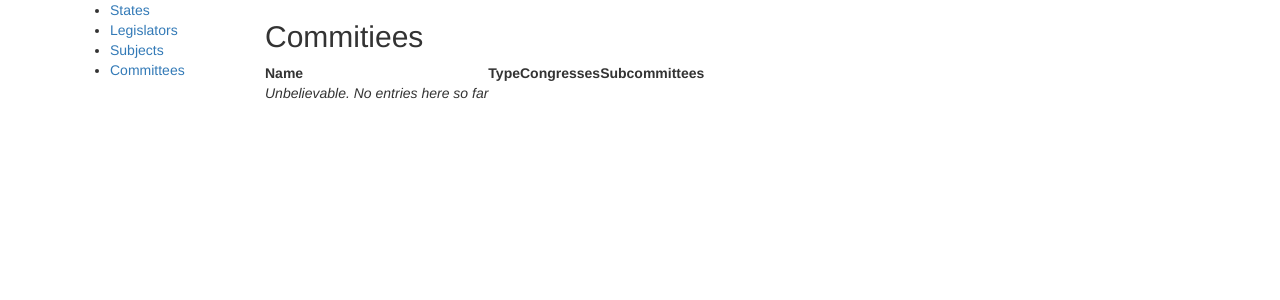
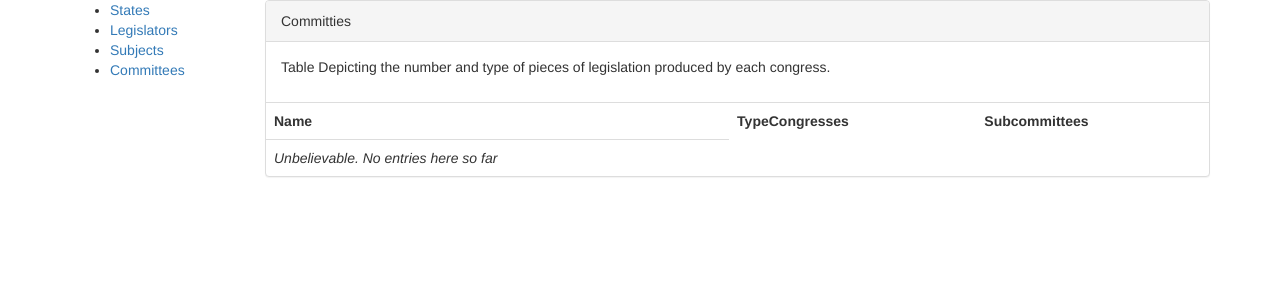
Before and after one commit to deserat/hackthefed, a Flask app: page /committees in a window 1280 px wide. Shown: the top 300 px of the page. Run offline with Flask 2, Linux system fonts and the light colour scheme; data that the repository does not hold is empty; some libraries are stand-ins or nearby versions.

Commit message:
style some stuff

```diff
--- a/web.py
+++ b/web.py
@@ -61,7 +61,7 @@ def congresses():
     congresses = db.congress.find()
 
     for c in congresses:
-        c["id"] = int(c["id"])
+        c["congress"] = int(c["congress"])
 
     return json.jsonify(congresses)
 
--- a/web/templates/committees.html
+++ b/web/templates/committees.html
@@ -8,8 +8,12 @@
 {% endblock %}
 
 {% block content %}
-        <h2>Commitiees</h2>
-        <table>
+        <div class="panel panel-default">
+        <div class="panel-heading">Committies</div>
+            <div class="panel-body">
+               <p>Table Depicting the number and type of pieces of legislation produced by each congress.</p>
+            </div>
+            <table class="table">
                 <tr>
                     <th>Name</th>
                     <th>Type</thM
@@ -41,4 +45,5 @@
             {% endfor %}
 
             </table>
+        </div>
 {% endblock %}
--- a/web/templates/congresses.html
+++ b/web/templates/congresses.html
@@ -46,6 +46,7 @@
         {% endfor %}
 
         </table>
+    </div>
 {% endblock %}
 
 {% block js %}
```
Lines whose indentation alone changed are shown as unchanged.
